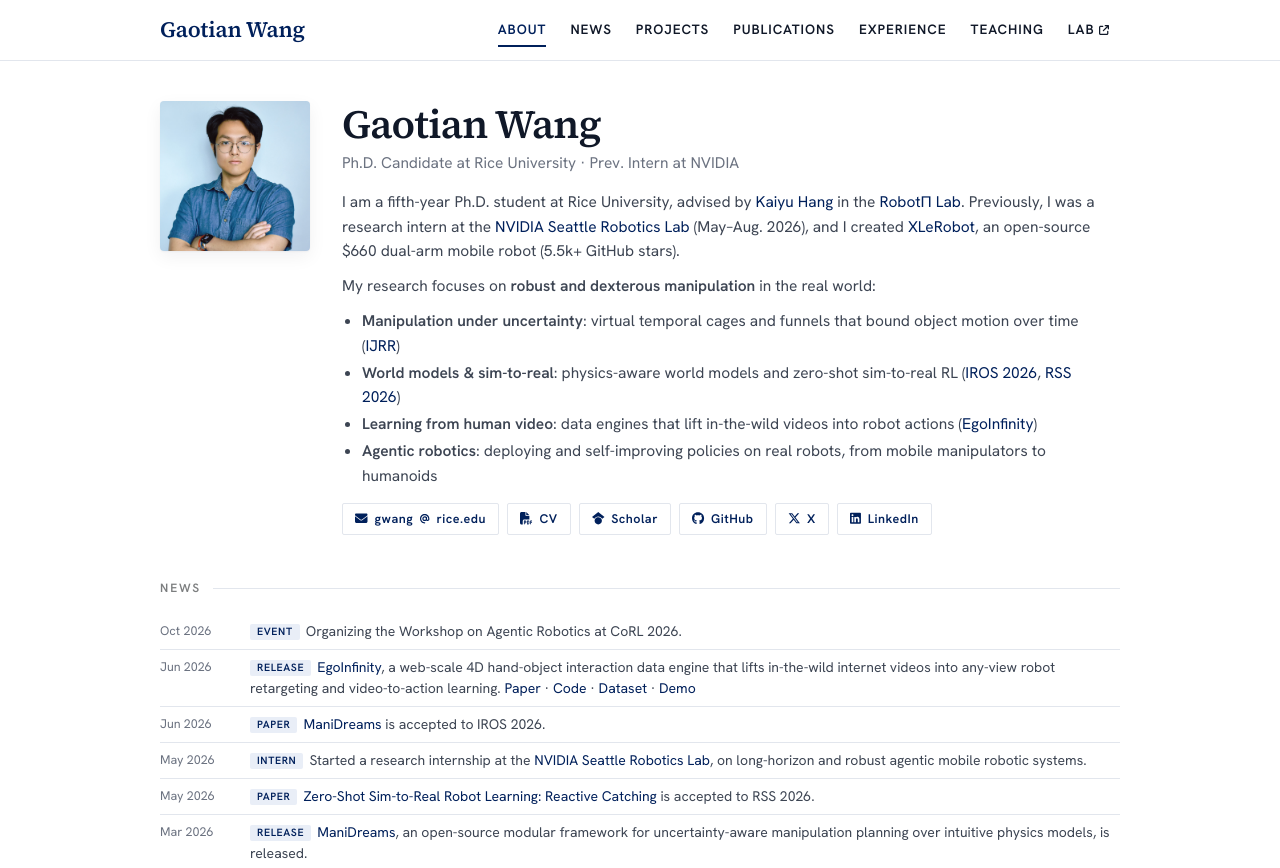
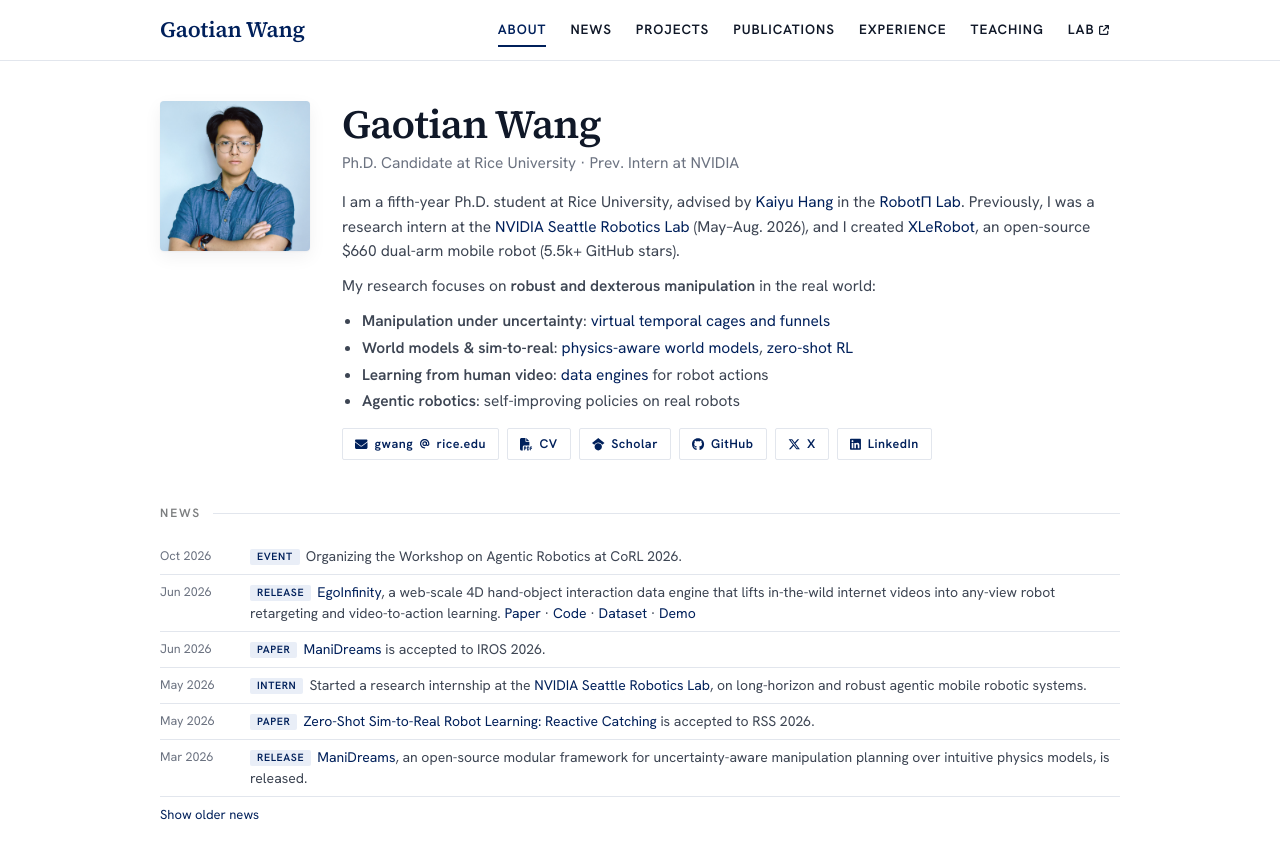
Before and after one commit to Vector-Wangel/vector-wangel.github.io, a plain HTML site: page index.html in a window 1280 px wide. Shown: the top 868 px of the page. Drawn offline with Linux system fonts and the light colour scheme; some icons are missing.

Commit message:
Update index.html

```diff
--- a/index.html
+++ b/index.html
@@ -168,10 +168,10 @@ footer{margin-top:40px;padding:24px 0 40px;border-top:1px solid var(--line);colo
     <p>I am a fifth-year Ph.D. student at Rice University, advised by <a href="https://hangkaiyu.github.io/">Kaiyu Hang</a> in the <a href="https://robotpilab.github.io/">Robot&Pi; Lab</a>. Previously, I was a research intern at the <a href="https://research.nvidia.com/labs/srl/">NVIDIA Seattle Robotics Lab</a> (May&ndash;Aug. 2026), and I created <a href="https://github.com/Vector-Wangel/XLeRobot">XLeRobot</a>, an open-source $660 dual-arm mobile robot (5.5k+ GitHub stars).</p>
     <p>My research focuses on <b>robust and dexterous manipulation</b> in the real world:</p>
     <ul class="focus">
-      <li><b>Manipulation under uncertainty</b>: virtual temporal cages and funnels that bound object motion over time (<a href="#wang_caging_2024">IJRR</a>)</li>
-      <li><b>World models &amp; sim-to-real</b>: physics-aware world models and zero-shot sim-to-real RL (<a href="#wang_manidreams_2026">IROS 2026</a>, <a href="#ren_catch_2026">RSS 2026</a>)</li>
-      <li><b>Learning from human video</b>: data engines that lift in-the-wild videos into robot actions (<a href="#wang_egoinfinity_2026">EgoInfinity</a>)</li>
-      <li><b>Agentic robotics</b>: deploying and self-improving policies on real robots, from mobile manipulators to humanoids</li>
+      <li><b>Manipulation under uncertainty</b>: <a href="#wang_caging_2024">virtual temporal cages and funnels</a></li>
+      <li><b>World models &amp; sim-to-real</b>: <a href="#wang_manidreams_2026">physics-aware world models</a>, <a href="#ren_catch_2026">zero-shot RL</a></li>
+      <li><b>Learning from human video</b>: <a href="#wang_egoinfinity_2026">data engines</a> for robot actions</li>
+      <li><b>Agentic robotics</b>: self-improving policies on real robots</li>
     </ul>
     <div class="social">
       <a class="chip" href="mailto:gwang@rice.edu"><i class="fa fa-envelope"></i> gwang<i class="fa fa-at fa-xs"></i>rice.edu</a>
```
